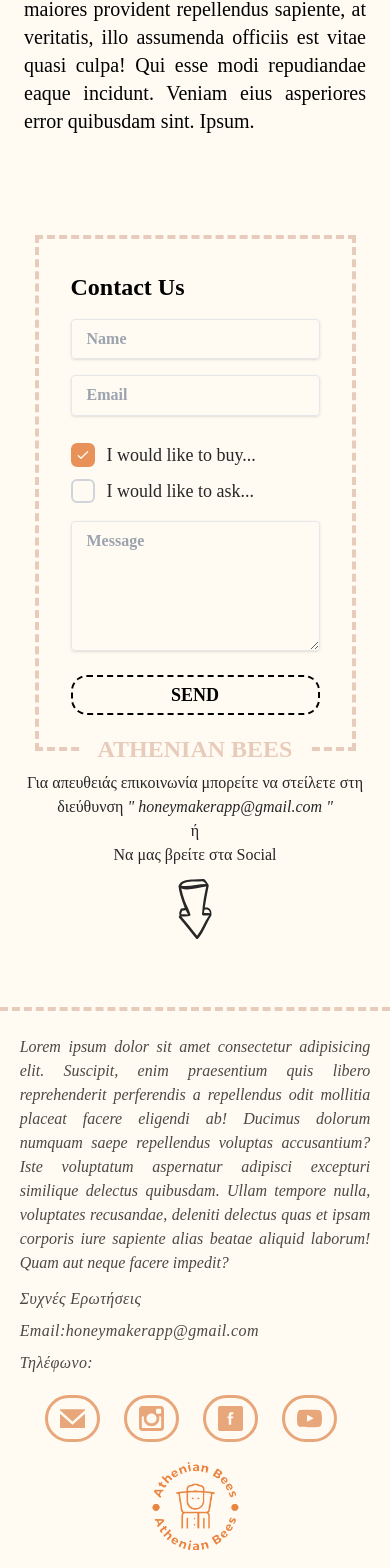
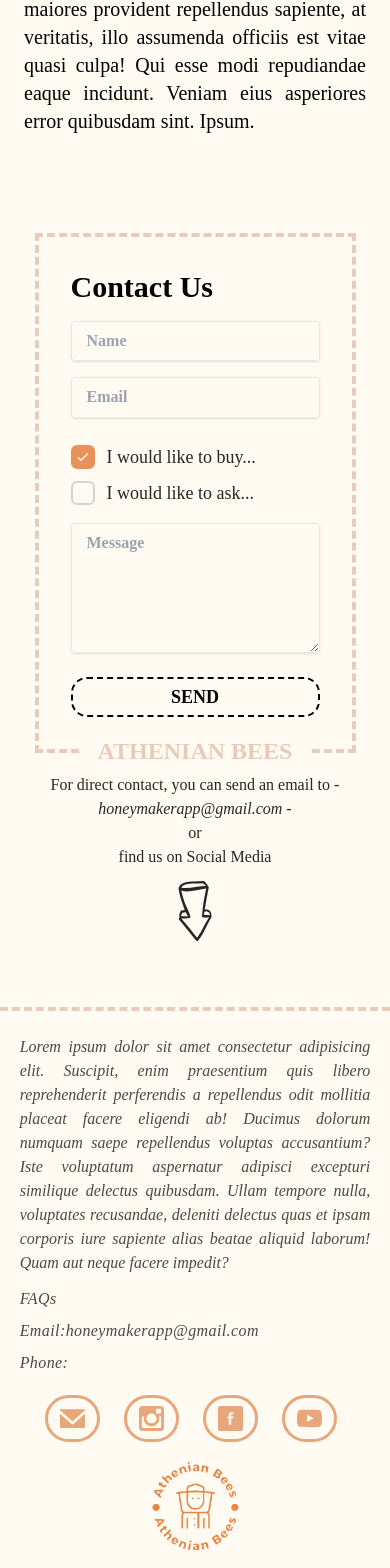
Before and after one commit to TSM97/commerce, a React (Vite) app: page / in a window 390 px wide. Shown: the part 5275-6843 px from the top of the page. Built offline with nearby package versions, Linux system fonts and the light colour scheme; no server answers; the database is empty.

Commit message:
fully added translations + notFound page + responsiveness to Footer

```diff
--- a/src/App.tsx
+++ b/src/App.tsx
@@ -1,48 +1,41 @@
-import { Routes, Route, useLocation, Navigate } from "react-router-dom";
-import { useEffect } from "react";
-import "./App.css";
+import { Routes, Route } from 'react-router-dom';
+import { useEffect } from 'react';
+import './App.css';
 // import Lenis from 'lenis';
 
-import NavBar from "./Components/NavBar";
-import Admin from "./AdminPage/Admin";
-import { Footer } from "./Components/Footer";
-import { Hero, Intro } from "./Components/Hero";
-import News from "./Components/News/News";
-import { ArticlePage } from "./Components/ArticlePage";
-import Products from "./Components/Products";
-import About from "./Components/About";
-import { useArticlesStore } from "./stores/useArticlesStore";
-import { useProductsStore } from "./stores/useProductsStore";
-import Contact from "./Components/Contact";
-import ProtectedRoute from "./Auth/ProtectedRoute";
-import AuthRedirect from "./Auth/AuthRedirect";
+import NavBar from './Components/NavBar';
+import Admin from './AdminPage/Admin';
+import { Footer } from './Components/Footer';
+import { Hero, Intro } from './Components/Hero';
+import News from './Components/News/News';
+import { ArticlePage } from './Components/ArticlePage';
+import Products from './Components/Products';
+import About from './Components/About';
+import { useArticlesStore } from './stores/useArticlesStore';
+import { useProductsStore } from './stores/useProductsStore';
+import Contact from './Components/Contact';
+import ProtectedRoute from './Auth/ProtectedRoute';
+import AuthRedirect from './Auth/AuthRedirect';
+import { NotFound } from './Components/NotFound';
 
 export default function App() {
-  const location = useLocation(); // Get the current location
-
   //! If I upload an article data to the article's Section dont refresh. Is it actually a problem at our case?
   const { fetchArticles } = useArticlesStore();
-  const { fetchProducts, products } = useProductsStore();
+  const { fetchProducts } = useProductsStore();
 
   useEffect(() => {
     fetchArticles(); // Fetch articles on component mount
     fetchProducts();
   }, [fetchArticles, fetchProducts]);
 
-  console.log(products);
-
-  const isAdminPage = location.pathname.includes("/admin");
-
   return (
-    <section id="main">
-      <section className="flex justify-center w-100dvw">
-        {!isAdminPage && <NavBar />}
-      </section>
+    <section id='main'>
       <Routes>
         <Route
-          path="/"
+          path='/'
           element={
             <>
+              <NavBar />
               <Intro />
               <Products />
               <Hero />
@@ -54,19 +47,29 @@ export default function App() {
           }
         />
         <Route
-          path="/admin"
+          path='/admin'
           element={
             <ProtectedRoute>
               <Admin />
             </ProtectedRoute>
           }
         />
-        <Route path="/admin/auth" element={<AuthRedirect />} />
+        <Route path='/admin/auth' element={<AuthRedirect />} />
         <Route
-          path="/article/:id"
+          path='/article/:id'
           element={
             <>
+              <NavBar />
               <ArticlePage />
+              <Footer />
+            </>
+          }
+        />
+        <Route
+          path='*'
+          element={
+            <>
+              <NotFound />
               <Footer />
             </>
           }
--- a/src/Components/Contact/Contact.tsx
+++ b/src/Components/Contact/Contact.tsx
@@ -1,19 +1,19 @@
-import { useState } from "react";
-import { AnimatePresence, motion } from "framer-motion";
-import { useTranslation } from "react-i18next";
+import { useState } from 'react';
+import { AnimatePresence, motion } from 'framer-motion';
+import { useTranslation } from 'react-i18next';
 
-import CustomInput from "../Common/Input/CustomInput";
-import { useContactFormStore } from "../../stores/useContactFormStore";
-import ContactOutline from "../../svgs/ContactOutline";
-import ContactOrderImg from "../../assets/ContactOrderImg.webp";
-import Contact_Q from "../../assets/Contact_Q.webp";
-import Checkbox from "../Common/CheckBox/CheckBox";
-import CustomButton from "../Common/CustomButton";
-import Spinner from "../Common/Spinner/Spinner";
-import { contactImgVariant } from "./variants";
-import UseScreenSize from "../../hooks/UseScreenSize";
-import ArrowDoodle from "../../svgs/ArrowDoodle";
-import { ATHENIAN_EMAIL, emailRegex } from "../../config";
+import CustomInput from '../Common/Input/CustomInput';
+import { useContactFormStore } from '../../stores/useContactFormStore';
+import ContactOutline from '../../svgs/ContactOutline';
+import ContactOrderImg from '../../assets/ContactOrderImg.webp';
+import Contact_Q from '../../assets/Contact_Q.webp';
+import Checkbox from '../Common/CheckBox/CheckBox';
+import CustomButton from '../Common/CustomButton';
+import Spinner from '../Common/Spinner/Spinner';
+import { contactImgVariant } from './variants';
+import UseScreenSize from '../../hooks/UseScreenSize';
+import ArrowDoodle from '../../svgs/ArrowDoodle';
+import { ATHENIAN_EMAIL, emailRegex } from '../../config';
 
 export default function Contact() {
   const { formData, setField } = useContactFormStore();
@@ -27,7 +27,7 @@ export default function Contact() {
     setIsLoading(true);
 
     const formData = new FormData(event.target);
-    const email = formData.get("email");
+    const email = formData.get('email');
 
     if (!email || !emailRegex.test(email as string)) {
       setValidatedEmail(false);
@@ -35,11 +35,11 @@ export default function Contact() {
       return;
     }
 
-    formData.append("access_key", import.meta.env.VITE_WEB3FORMS_ACCESS_KEY);
+    formData.append('access_key', import.meta.env.VITE_WEB3FORMS_ACCESS_KEY);
 
     try {
-      const response = await fetch("https://api.web3forms.com/submit", {
-        method: "POST",
+      const response = await fetch('https://api.web3forms.com/submit', {
+        method: 'POST',
         body: formData,
       });
 
@@ -47,12 +47,12 @@ export default function Contact() {
 
       if (data.success) {
         event.target.reset();
-        window.location.href = "https://web3forms.com/success";
+        window.location.href = 'https://web3forms.com/success';
       } else {
-        console.log("Error", data);
+        console.log('Error', data);
       }
     } catch (error) {
-      console.log("Error:", error);
+      console.log('Error:', error);
     }
 
     setIsLoading(false);
@@ -60,102 +60,99 @@ export default function Contact() {
 
   return (
     <section
-      id="Contact"
+      id='Contact'
       className={`min-h-[100vh] flex flex-col items-center justify-center border-b-4 border-dashed border-primary-100`}
     >
-      <section className="md:w-4/5 xl:w-3/5 p-8 min-h-[450px] relative border-4 border-dashed border-primary-100 text-lg md:flex">
-        <div className="md:w-1/2 md:h-[100%] md:px-7 border-dashed border-primary-100">
+      <section className='md:w-4/5 xl:w-3/5 p-8 min-h-[450px] relative border-4 border-dashed border-primary-100 text-lg md:flex'>
+        <div className='md:w-1/2 md:h-[100%] md:px-7 border-dashed border-primary-100'>
           <form onSubmit={handleSubmit}>
             {/* -- Custom Subject -- */}
             <input
-              type="hidden"
-              name="subject"
+              type='hidden'
+              name='subject'
               value={`${
-                formData?.isPurchase ? "Purchase" : "Question"
+                formData?.isPurchase ? 'Purchase' : 'Question'
               } - from ${formData?.name}`}
             />
-            <h2 className="font-extrabold mb-4 text-3xl md:text-[1.3vw]">
-              Contact Us
-            </h2>
+            <div className='font-extrabold mb-4 text-3xl md:text-2xl lg:text-[2vw]'>
+              {t('contact_title')}
+            </div>
             <CustomInput
-              ClassName="mb-4"
-              Name="name"
-              Label={t("name")}
-              Type="text"
-              Id="name"
+              ClassName='mb-4'
+              Name='name'
+              Label={t('name')}
+              Type='text'
+              Id='name'
               OnChange={(e) => setField(e.target.name, e.target.value)}
               value={formData?.name}
             />
             <CustomInput
-              Name="email"
-              Label="Email"
-              Type="email"
-              Id="email"
+              Name='email'
+              Label='Email'
+              Type='email'
+              Id='email'
               OnChange={(e) => {
                 setField(e.target.name, e.target.value);
                 setValidatedEmail(true);
               }}
               value={formData?.email}
             />
-            <div className="h-[25px] py-1 text-red-500 text-sm">
-              {!validatedEmail && "Το email δεν είναι συμβατό"}
+            <div className='h-[25px] py-1 text-red-500 text-sm'>
+              {!validatedEmail && 'Το email δεν είναι συμβατό'}
             </div>
-            <div className=" flex flex-col gap-2 mb-4">
+            <div className=' flex flex-col gap-2 mb-4'>
               <Checkbox
                 isChecked={formData?.isPurchase}
-                handleCheck={() => setField("isPurchase", true)}
-                label="I would like to buy..."
+                handleCheck={() => setField('isPurchase', true)}
+                label={t('contactForm_buy_checkbox')}
               />
               <Checkbox
                 isChecked={!formData?.isPurchase}
-                handleCheck={() => setField("isPurchase", false)}
-                label="I would like to ask..."
+                handleCheck={() => setField('isPurchase', false)}
+                label={t('contactForm_ask_checkbox')}
               />
             </div>
-            <div className="relative mb-4">
+            <div className='relative mb-4'>
               <textarea
-                id="message"
-                name="message"
+                id='message'
+                name='message'
                 rows={5}
-                placeholder=" "
+                placeholder=' '
                 value={formData?.message}
                 required
                 onChange={(e) => setField(e.target.name, e.target.value)}
-                className="peer shadow bg-transparent appearance-none border rounded w-full py-2 px-3 text-gray-700 leading-tight focus:outline-none focus:ring-2 focus:ring-honey"
+                className='peer shadow bg-transparent appearance-none border rounded w-full py-2 px-3 text-gray-700 leading-tight focus:outline-none focus:ring-2 focus:ring-honey'
               />
               <label
-                htmlFor="message"
+                htmlFor='message'
                 className={`absolute left-3 top-2 bg-white px-1 text-gray-500 text-sm font-bold transition-all peer-placeholder-shown:cursor-text peer-focus:cursor-default peer-placeholder-shown:text-gray-400 peer-placeholder-shown:text-base ${
-                  formData?.message != ""
-                    ? " top-[-11px]"
-                    : "peer-focus:top-[-11px] "
+                  formData?.message != ''
+                    ? ' top-[-11px]'
+                    : 'peer-focus:top-[-11px] '
                 } peer-focus:text-honey peer-focus:text-sm`}
               >
-                Message
+                {t('message')}
               </label>
             </div>
-            <div className="flex flex-col items-center">
+            <div className='flex flex-col items-center'>
               <CustomButton
-                type="submit"
+                type='submit'
                 className={`w-full ${
-                  isLoading ? "scale-0 opacity-0" : "scale-100 opacity-100"
+                  isLoading ? 'scale-0 opacity-0' : 'scale-100 opacity-100'
                 } transition-transform duration-500`}
                 disabled={isLoading}
               >
-                {isLoading ? "Sending..." : "Send"}
+                {t('send')}
               </CustomButton>
               <div
                 className={`scale-0 ${
-                  isLoading ? "scale-100 opacity-100" : "scale-0 opacity-0"
+                  isLoading ? 'scale-100 opacity-100' : 'scale-0 opacity-0'
                 } transition-transform duration-500 text-center`}
               >
                 {isLoading && (
-                  <div className="mt-4">
-                    <p>
-                      Please wait, we are processing your request. This might
-                      take a few seconds. Don't close or refresh the page.
-                    </p>
-                    <Spinner ClassName="absolute top-0 left-1/2" />
+                  <div className='mt-4'>
+                    <p>{t('loading')}</p>
+                    <Spinner ClassName='absolute top-0 left-1/2' />
                   </div>
                 )}
               </div>
@@ -163,22 +160,22 @@ export default function Contact() {
           </form>
         </div>
         {!isMobile && (
-          <div className="md:w-1/2 px-7">
-            <div className="relative flex justify-center">
-              <div className="relative">
-                <AnimatePresence mode="wait">
+          <div className='md:w-1/2 px-7'>
+            <div className='relative flex justify-center'>
+              <div className='relative'>
+                <AnimatePresence mode='wait'>
                   <motion.img
                     key={formData?.isPurchase ? ContactOrderImg : Contact_Q}
                     variants={contactImgVariant}
-                    whileInView="visible"
-                    initial={"hidden"}
-                    animate="visible"
-                    exit="exit"
-                    className="object-cover h-[350px] lg:h-[350px] lg:w-[350px] mr-4 none"
-                    loading="lazy"
+                    whileInView='visible'
+                    initial={'hidden'}
+                    animate='visible'
+                    exit='exit'
+                    className='object-cover h-[350px] lg:h-[350px] lg:w-[350px] mr-4 none'
+                    loading='lazy'
                     alt="Article's image"
                     style={{
-                      borderRadius: "74% 26% 76% 24% / 59% 60% 40% 41% ",
+                      borderRadius: '74% 26% 76% 24% / 59% 60% 40% 41% ',
                     }}
                     src={formData?.isPurchase ? ContactOrderImg : Contact_Q}
                   />
@@ -186,9 +183,9 @@ export default function Contact() {
               </div>
               <div
                 className={`absolute top-0 ${
-                  isTablet ? "h-[350px] w-[340px]" : "h-[410px] w-[410px]"
+                  isTablet ? 'h-[350px] w-[340px]' : 'h-[410px] w-[410px]'
                 } ${
-                  !formData?.isPurchase ? "rotate-45 scale-110" : ""
+                  !formData?.isPurchase ? 'rotate-45 scale-110' : ''
                 } transition-transform duration-700`}
               >
                 <ContactOutline />
@@ -197,29 +194,30 @@ export default function Contact() {
           </div>
         )}
 
-        <div className="text-primary-100 text-nowrap px-4 text-2xl md:text-4xl font-extrabold -bottom-[18px] transform left-1/2 translate-x-[-50%]  absolute bg-white">
+        <div className='text-primary-100 text-nowrap px-4 text-2xl md:text-4xl font-extrabold -bottom-[18px] transform left-1/2 translate-x-[-50%]  absolute bg-white'>
           ATHENIAN BEES
         </div>
       </section>
-      <div className="mt-5 flex flex-col text-black-250 text-center">
+      <div className='mt-5 flex flex-col text-black-250 text-center'>
         {isLaptop ? (
-          <div className="pb-2">
-            Για απευθειάς επικοινωνία μπορείτε να στείλετε στη διεύθυνση
-            <i> " honeymakerapp@gmail.com "</i> ή να μας βρείτε στα Social
+          <div className='pb-2'>
+            {t('contact_message')}
+            <i> - {ATHENIAN_EMAIL} -</i>{' '}
+            {t('or') + ' ' + t('contact_find_us_social')}
           </div>
         ) : (
           <>
-            {" "}
+            {' '}
             <div>
-              Για απευθειάς επικοινωνία μπορείτε να στείλετε στη διεύθυνση
-              <i> " {ATHENIAN_EMAIL} "</i>
+              {t('contact_message')}
+              <i> - {ATHENIAN_EMAIL} -</i>
             </div>
-            <div>ή</div>
-            <div className="pb-3">Να μας βρείτε στα Social</div>
+            <div>{t('or')}</div>
+            <div className='pb-3'>{t('contact_find_us_social')}</div>
           </>
         )}
 
-        <ArrowDoodle className="self-center fill-black-250" />
+        <ArrowDoodle className='self-center fill-black-250' />
       </div>
     </section>
   );
--- a/src/Components/Footer/FooterDetails.tsx
+++ b/src/Components/Footer/FooterDetails.tsx
@@ -1,12 +1,14 @@
-import { ATHENIAN_EMAIL } from "../../config";
-import SmallDev from "../../svgs/SmallDev";
-import Links from "./Components/Links";
+import { useTranslation } from 'react-i18next';
+import { ATHENIAN_EMAIL } from '../../config';
+import SmallDev from '../../svgs/SmallDev';
+import Links from './Components/Links';
 
 export default function FooterDetails() {
+  const { t } = useTranslation();
   return (
-    <section className="flex flex-col h-full justify-between p-2 pt-6">
-      <section className="flex gap-3 lg:flex-row flex-col justify-between px-[3vw] ">
-        <div className="lg:w-[35%] text-black-100 text-justify text-md">
+    <section className='flex flex-col h-full justify-between p-2 pt-6'>
+      <section className='flex gap-3 lg:flex-row flex-col justify-between px-[3vw] '>
+        <div className='lg:w-[35%] text-black-100 text-justify text-md'>
           <i>
             Lorem ipsum dolor sit amet consectetur adipisicing elit. Suscipit,
             enim praesentium quis libero reprehenderit perferendis a repellendus
@@ -18,31 +20,31 @@ export default function FooterDetails() {
             facere impedit?
           </i>
         </div>
-        <section className="lg:text-lg tracking-wide text-black-100">
-          <div className="pb-2">
-            <i>Συχνές Ερωτήσεις</i>
+        <section className='lg:text-lg tracking-wide text-black-100'>
+          <div className='pb-2'>
+            <i>{t('footer_FAQs')}</i>
           </div>
-          <div className="pb-2">
+          <div className='pb-2'>
             <i>Email:{ATHENIAN_EMAIL}</i>
           </div>
-          <div className="pb-2">
-            <i>Τηλέφωνο:</i>
+          <div className='pb-2'>
+            <i>{t('footer_phone')}:</i>
           </div>
         </section>
 
-        <div className="flex-col flex items-end ">
+        <div className='flex-col flex items-end '>
           <Links />
         </div>
       </section>
 
-      <div className="sm:flex justify-between">
-        <div className="text-3xl sm:text-5xl md:text-6xl xl:text-8xl tracking-wide font-extrabold text-primary-250 select-none">
+      <div className='sm:flex justify-between'>
+        <div className='text-3xl sm:text-5xl md:text-6xl xl:text-8xl tracking-wide font-extrabold text-primary-250 select-none'>
           ATHENIAN BEES
         </div>
-        <div className="text-sm text-black-250 italic self-end flex items-center gap-1">
+        <div className='text-sm text-black-250 italic self-end flex items-center gap-1'>
           <div>© 2025 - Crafted with care</div>
-          <a target="_blank" href="https://tsm97.github.io/portfolioReact/">
-            <SmallDev className="fill-primary-250 hover:fill-black-100 transition-all duration-300" />
+          <a target='_blank' href='https://tsm97.github.io/portfolioReact/'>
+            <SmallDev className='fill-primary-250 hover:fill-black-100 transition-all duration-300' />
           </a>
         </div>
       </div>
--- /dev/null
+++ b/src/Components/NotFound/NotFound.tsx
@@ -0,0 +1,17 @@
+import { motion } from 'framer-motion';
+import NotFoundPage from '../../assets/404PageNotFound.webp';
+
+export default function NotFound() {
+  return (
+    <section className='h-screen flex flex-col items-center justify-center border-b-4 border-dashed border-primary-100'>
+      <img src={NotFoundPage} className='h-[90%] object-scale-down' />
+      <motion.a
+        whileHover={{ scale: 1.2 }}
+        href='/'
+        className='text-primary-250 text-2xl font-semibold font-martel'
+      >
+        Return to homepage
+      </motion.a>
+    </section>
+  );
+}
--- /dev/null
+++ b/src/Components/NotFound/index.ts
@@ -0,0 +1 @@
+export { default as NotFound } from './NotFound';
--- a/src/locales/en/translation.json
+++ b/src/locales/en/translation.json
@@ -21,10 +21,21 @@
   "news_filter_experience": "Experiences",
   "news_filter_article": "Articles",
   "about_intro": "Reveal the Unique Story Behind",
+  "contact_title": "Contact Us",
   "button_contact": "CONTACT",
   "button_read_more": "Read More",
   "product_out_of_stock": "Out of Stock",
   "contactForm_out_of_stock": "Will this product be back in stock soon?",
-  "password": "Password",
-  "name": "Name"
+  "contactForm_buy_checkbox": "I would like to buy...",
+  "contactForm_ask_checkbox": "I would like to ask...",
+  "contactForm_additional_contact": "For direct contact you can send to the address - honeymakerapp@gmail.com - or find us on Social",
+  "contact_message": "For direct contact, you can send an email to",
+  "contact_find_us_social": "find us on Social Media",
+  "footer_FAQs": "FAQs",
+  "footer_phone": "Phone",
+  "message": "Message",
+  "send": "SEND",
+  "name": "Name",
+  "or": "or",
+  "loading": "Please wait, we are processing your request. This might take a few seconds. Don't close or refresh the page."
 }
```
Also changed, not shown: src/Components/About/About.tsx (+21 -21 lines), src/Components/ArticlePage/ArticlePage.tsx (+31 -31 lines), src/locales/el/translation.json (+13 -1 lines), src/assets/404PageNotFound.webp (added).
